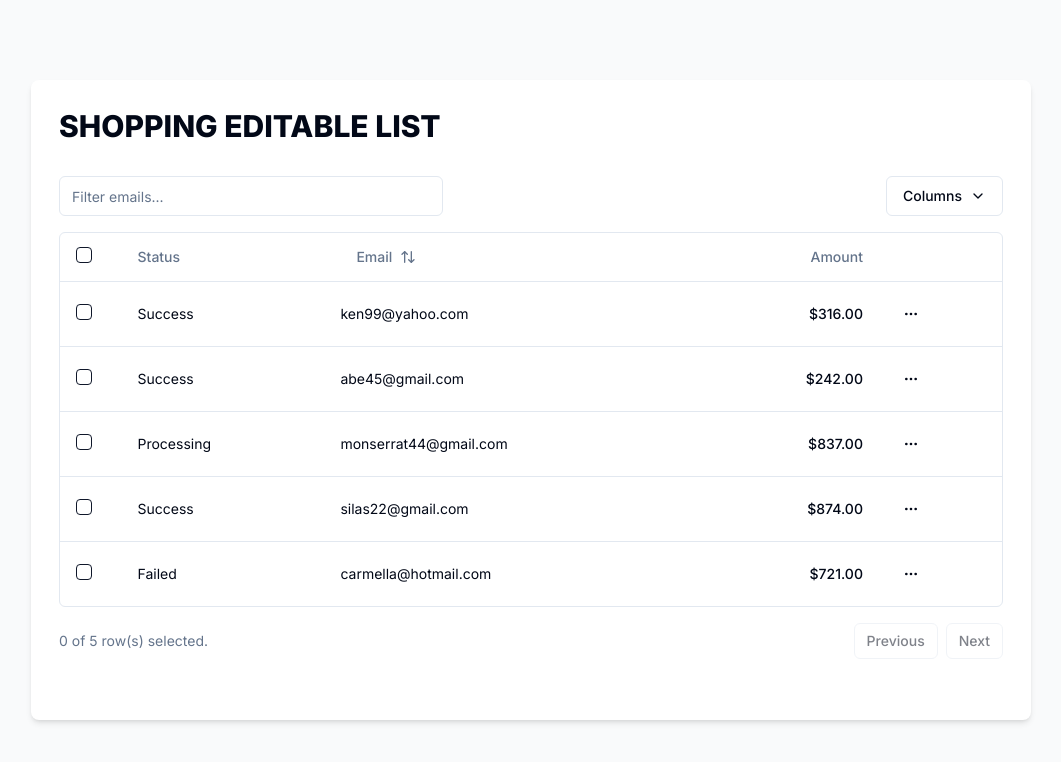
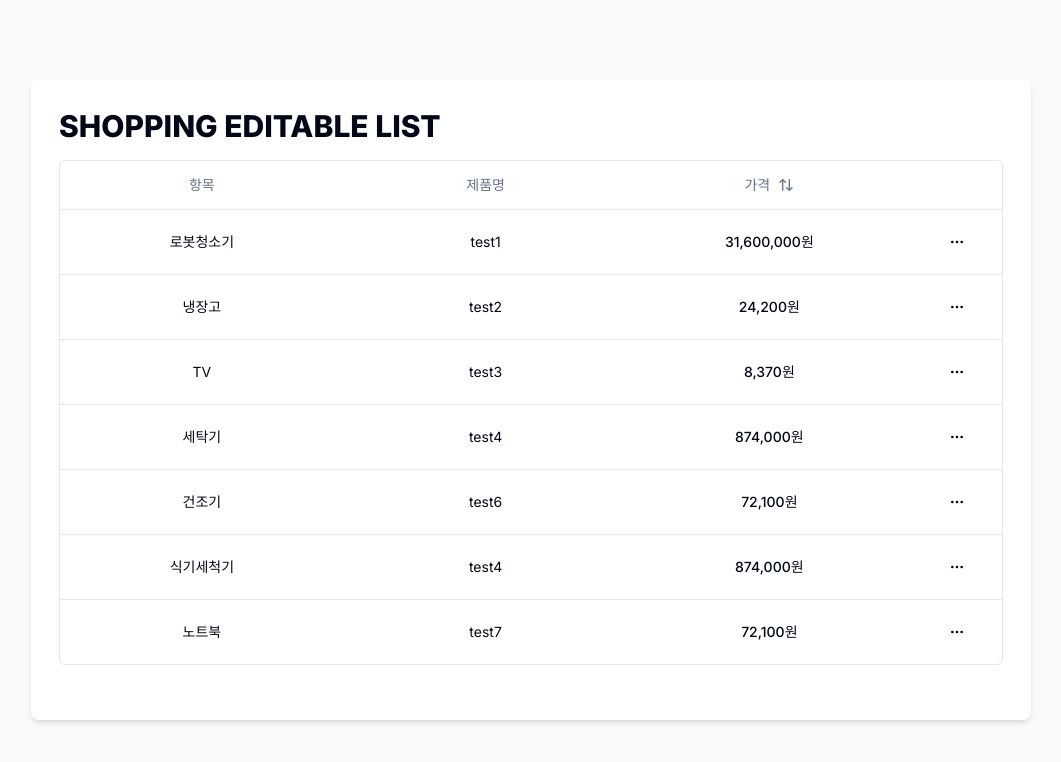
Before and after one commit to 2dowon/next14-shadcn-todolist, a Next.js app: page /shopping-editable-list in a window 1280 px wide. Shown: the top 762 px of the page, without its empty margins (109-1170 px from the left). Built offline with nearby package versions, Linux system fonts and the light colour scheme.

Commit message:
chore: remove useless code

```diff
--- a/app/shopping-editable-list/_components/shopping_list_table.tsx
+++ b/app/shopping-editable-list/_components/shopping_list_table.tsx
@@ -2,31 +2,22 @@
 
 import {
   ColumnDef,
-  ColumnFiltersState,
-  SortingState,
-  VisibilityState,
   flexRender,
   getCoreRowModel,
-  getFilteredRowModel,
-  getPaginationRowModel,
   getSortedRowModel,
   useReactTable,
 } from "@tanstack/react-table";
-import { ArrowUpDown, ChevronDown, MoreHorizontal } from "lucide-react";
-import * as React from "react";
+import { ArrowUpDown, MoreHorizontal } from "lucide-react";
 
 import { Button } from "@/components/ui/button";
-import { Checkbox } from "@/components/ui/checkbox";
 import {
   DropdownMenu,
-  DropdownMenuCheckboxItem,
   DropdownMenuContent,
   DropdownMenuItem,
   DropdownMenuLabel,
   DropdownMenuSeparator,
   DropdownMenuTrigger,
 } from "@/components/ui/dropdown-menu";
-import { Input } from "@/components/ui/input";
 import {
   Table,
   TableBody,
@@ -36,111 +27,99 @@ import {
   TableRow,
 } from "@/components/ui/table";
 
-const data: Payment[] = [
+const data: ShoppingItem[] = [
   {
-    id: "m5gr84i9",
-    amount: 316,
-    status: "success",
-    email: "ken99@yahoo.com",
+    id: 1,
+    price: 31600000,
+    category: "로봇청소기",
+    modelName: "test1",
   },
   {
-    id: "3u1reuv4",
-    amount: 242,
-    status: "success",
-    email: "Abe45@gmail.com",
+    id: 2,
+    price: 24200,
+    category: "냉장고",
+    modelName: "test2",
   },
   {
-    id: "derv1ws0",
-    amount: 837,
-    status: "processing",
-    email: "Monserrat44@gmail.com",
+    id: 3,
+    price: 8370,
+    category: "TV",
+    modelName: "test3",
   },
   {
-    id: "5kma53ae",
-    amount: 874,
-    status: "success",
-    email: "Silas22@gmail.com",
+    id: 4,
+    price: 874000,
+    category: "세탁기",
+    modelName: "test4",
   },
   {
-    id: "bhqecj4p",
-    amount: 721,
-    status: "failed",
-    email: "carmella@hotmail.com",
+    id: 5,
+    price: 72100,
+    category: "건조기",
+    modelName: "test6",
+  },
+  {
+    id: 6,
+    price: 874000,
+    category: "식기세척기",
+    modelName: "test4",
+  },
+  {
+    id: 7,
+    price: 72100,
+    category: "노트북",
+    modelName: "test7",
   },
 ];
 
-export type Payment = {
-  id: string;
-  amount: number;
-  status: "pending" | "processing" | "success" | "failed";
-  email: string;
+export type ShoppingItem = {
+  id: number;
+  price: number;
+  category: string;
+  modelName: string;
 };
 
-export const columns: ColumnDef<Payment>[] = [
+export const columns: ColumnDef<ShoppingItem>[] = [
   {
-    id: "select",
-    header: ({ table }) => (
-      <Checkbox
-        checked={
-          table.getIsAllPageRowsSelected() ||
-          (table.getIsSomePageRowsSelected() && "indeterminate")
-        }
-        onCheckedChange={(value) => table.toggleAllPageRowsSelected(!!value)}
-        aria-label="Select all"
-      />
-    ),
+    accessorKey: "category",
+    header: "항목",
     cell: ({ row }) => (
-      <Checkbox
-        checked={row.getIsSelected()}
-        onCheckedChange={(value) => row.toggleSelected(!!value)}
-        aria-label="Select row"
-      />
-    ),
-    enableSorting: false,
-    enableHiding: false,
-  },
-  {
-    accessorKey: "status",
-    header: "Status",
-    cell: ({ row }) => (
-      <div className="capitalize">{row.getValue("status")}</div>
+      <div className="capitalize">{row.getValue("category")}</div>
     ),
   },
   {
-    accessorKey: "email",
+    accessorKey: "modelName",
+    header: "제품명",
+    cell: ({ row }) => (
+      <div className="lowercase">{row.getValue("modelName")}</div>
+    ),
+  },
+  {
+    accessorKey: "price",
     header: ({ column }) => {
       return (
         <Button
           variant="ghost"
           onClick={() => column.toggleSorting(column.getIsSorted() === "asc")}
         >
-          Email
+          가격
           <ArrowUpDown className="ml-2 h-4 w-4" />
         </Button>
       );
     },
-    cell: ({ row }) => <div className="lowercase">{row.getValue("email")}</div>,
-  },
-  {
-    accessorKey: "amount",
-    header: () => <div className="text-right">Amount</div>,
     cell: ({ row }) => {
-      const amount = parseFloat(row.getValue("amount"));
+      const price = parseFloat(row.getValue("price"));
+      const formatted = new Intl.NumberFormat("ko-KR").format(price);
 
-      // Format the amount as a dollar amount
-      const formatted = new Intl.NumberFormat("en-US", {
-        style: "currency",
-        currency: "USD",
-      }).format(amount);
-
-      return <div className="text-right font-medium">{formatted}</div>;
+      return <div className="font-medium">{formatted}원</div>;
     },
   },
   {
     id: "actions",
     enableHiding: false,
+    size: 10,
     cell: ({ row }) => {
-      const payment = row.original;
+      const shoppingItem = row.original;
 
       return (
         <DropdownMenu>
@@ -153,13 +132,15 @@ export const columns: ColumnDef<Payment>[] = [
           <DropdownMenuContent align="end">
             <DropdownMenuLabel>Actions</DropdownMenuLabel>
             <DropdownMenuItem
-              onClick={() => navigator.clipboard.writeText(payment.id)}
+              onClick={() =>
+                navigator.clipboard.writeText(shoppingItem.id.toString())
+              }
             >
-              Copy payment ID
+              Copy Shopping Item ID
             </DropdownMenuItem>
             <DropdownMenuSeparator />
-            <DropdownMenuItem>View customer</DropdownMenuItem>
-            <DropdownMenuItem>View payment details</DropdownMenuItem>
+            <DropdownMenuItem>TEST 1</DropdownMenuItem>
+            <DropdownMenuItem>TEST 2</DropdownMenuItem>
           </DropdownMenuContent>
         </DropdownMenu>
       );
@@ -168,71 +149,20 @@ export const columns: ColumnDef<Payment>[] = [
 ];
 
 export function ShoppingListTable() {
-  const [sorting, setSorting] = React.useState<SortingState>([]);
-  const [columnFilters, setColumnFilters] = React.useState<ColumnFiltersState>(
-    []
-  );
-  const [columnVisibility, setColumnVisibility] =
-    React.useState<VisibilityState>({});
-  const [rowSelection, setRowSelection] = React.useState({});
-
   const table = useReactTable({
     data,
     columns,
-    onSortingChange: setSorting,
-    onColumnFiltersChange: setColumnFilters,
     getCoreRowModel: getCoreRowModel(),
-    getPaginationRowModel: getPaginationRowModel(),
     getSortedRowModel: getSortedRowModel(),
-    getFilteredRowModel: getFilteredRowModel(),
-    onColumnVisibilityChange: setColumnVisibility,
-    onRowSelectionChange: setRowSelection,
-    state: {
-      sorting,
-      columnFilters,
-      columnVisibility,
-      rowSelection,
+    defaultColumn: {
+      size: 200, //starting column size
+      minSize: 50, //enforced during column resizing
+      maxSize: 500, //enforced during column resizing
     },
   });
 
   return (
     <div className="w-full">
-      <div className="flex items-center py-4">
-        <Input
-          placeholder="Filter emails..."
-          value={(table.getColumn("email")?.getFilterValue() as string) ?? ""}
-          onChange={(event) =>
-            table.getColumn("email")?.setFilterValue(event.target.value)
-          }
-          className="max-w-sm"
-        />
-        <DropdownMenu>
-          <DropdownMenuTrigger asChild>
-            <Button variant="outline" className="ml-auto">
-              Columns <ChevronDown className="ml-2 h-4 w-4" />
-            </Button>
-          </DropdownMenuTrigger>
-          <DropdownMenuContent align="end">
-            {table
-              .getAllColumns()
-              .filter((column) => column.getCanHide())
-              .map((column) => {
-                return (
-                  <DropdownMenuCheckboxItem
-                    key={column.id}
-                    className="capitalize"
-                    checked={column.getIsVisible()}
-                    onCheckedChange={(value) =>
-                      column.toggleVisibility(!!value)
-                    }
-                  >
-                    {column.id}
-                  </DropdownMenuCheckboxItem>
-                );
-              })}
-          </DropdownMenuContent>
-        </DropdownMenu>
-      </div>
       <div className="rounded-md border">
         <Table>
           <TableHeader>
@@ -240,7 +170,7 @@ export function ShoppingListTable() {
               <TableRow key={headerGroup.id}>
                 {headerGroup.headers.map((header) => {
                   return (
-                    <TableHead key={header.id}>
+                    <TableHead key={header.id} className="text-center">
                       {header.isPlaceholder
                         ? null
                         : flexRender(
@@ -256,12 +186,13 @@ export function ShoppingListTable() {
           <TableBody>
             {table.getRowModel().rows?.length ? (
               table.getRowModel().rows.map((row) => (
-                <TableRow
-                  key={row.id}
-                  data-state={row.getIsSelected() && "selected"}
-                >
+                <TableRow key={row.id}>
                   {row.getVisibleCells().map((cell) => (
-                    <TableCell key={cell.id}>
+                    <TableCell
+                      key={cell.id}
+                      width={cell.column.getSize()}
+                      className="text-center"
+                    >
                       {flexRender(
                         cell.column.columnDef.cell,
                         cell.getContext()
@@ -283,30 +214,6 @@ export function ShoppingListTable() {
           </TableBody>
         </Table>
       </div>
-      <div className="flex items-center justify-end space-x-2 py-4">
-        <div className="flex-1 text-sm text-muted-foreground">
-          {table.getFilteredSelectedRowModel().rows.length} of{" "}
-          {table.getFilteredRowModel().rows.length} row(s) selected.
-        </div>
-        <div className="space-x-2">
-          <Button
-            variant="outline"
-            size="sm"
-            onClick={() => table.previousPage()}
-            disabled={!table.getCanPreviousPage()}
-          >
-            Previous
-          </Button>
-          <Button
-            variant="outline"
-            size="sm"
-            onClick={() => table.nextPage()}
-            disabled={!table.getCanNextPage()}
-          >
-            Next
-          </Button>
-        </div>
-      </div>
     </div>
   );
 }
```
